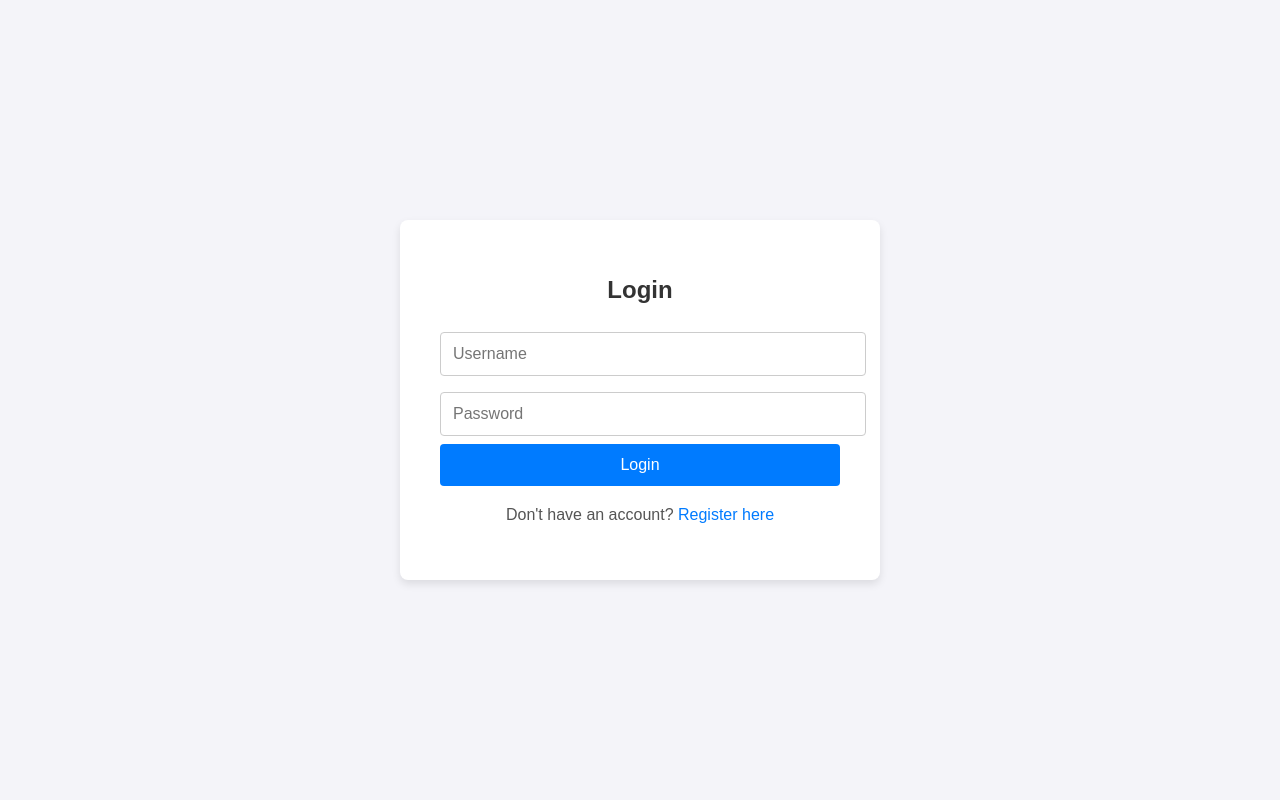
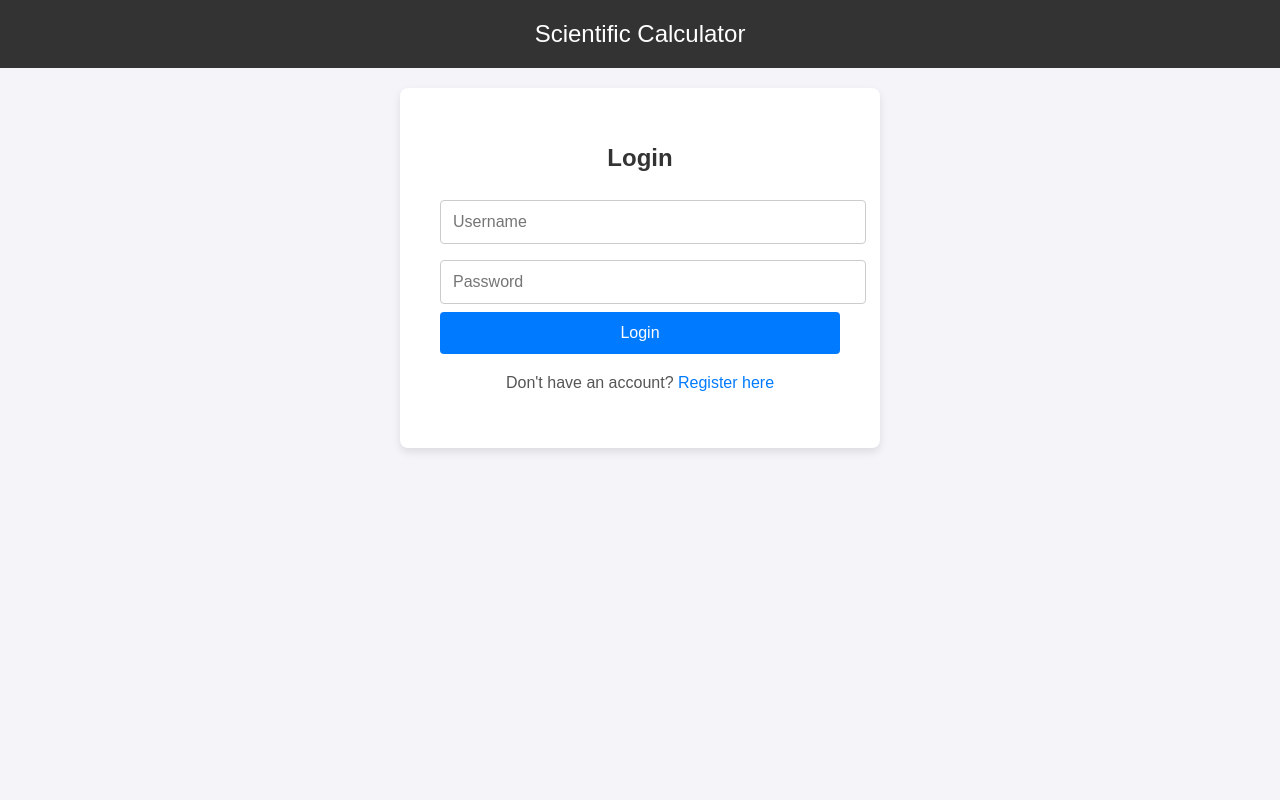
Before and after one commit to metaphyze/go-calculator-frontend, a Flask app: page /login in a window 1280 px wide. Run offline with Flask 3, Linux system fonts and the light colour scheme.

Commit message:
working on page layout

```diff
--- a/templates/login.html
+++ b/templates/login.html
@@ -11,9 +11,18 @@
             margin: 0;
             padding: 0;
             display: flex;
-            justify-content: center;
-            align-items: center;
-            height: 100vh;
+            flex-direction: column; /* Stack elements vertically */
+            align-items: center; /* Center elements horizontally */
+        }
+
+        .banner {
+            background-color: #333;
+            color: white;
+            padding: 20px;
+            text-align: center;
+            font-size: 24px;
+            width: 100%; /* Full-width banner */
+            box-sizing: border-box; /* Ensures padding is inside width */
         }
 
         .login-container {
@@ -24,6 +33,7 @@
             max-width: 400px;
             width: 100%;
             text-align: center;
+            margin-top: 20px; /* Space between banner and login form */
         }
 
         h1 {
@@ -72,6 +82,10 @@
     </style>
 </head>
 <body>
+    <div class="banner">
+        Scientific Calculator
+    </div>
+
     <div class="login-container">
         <h1>Login</h1>
         <form method="POST">
```
Also changed, not shown: templates/register.html (+15 -1 lines).
